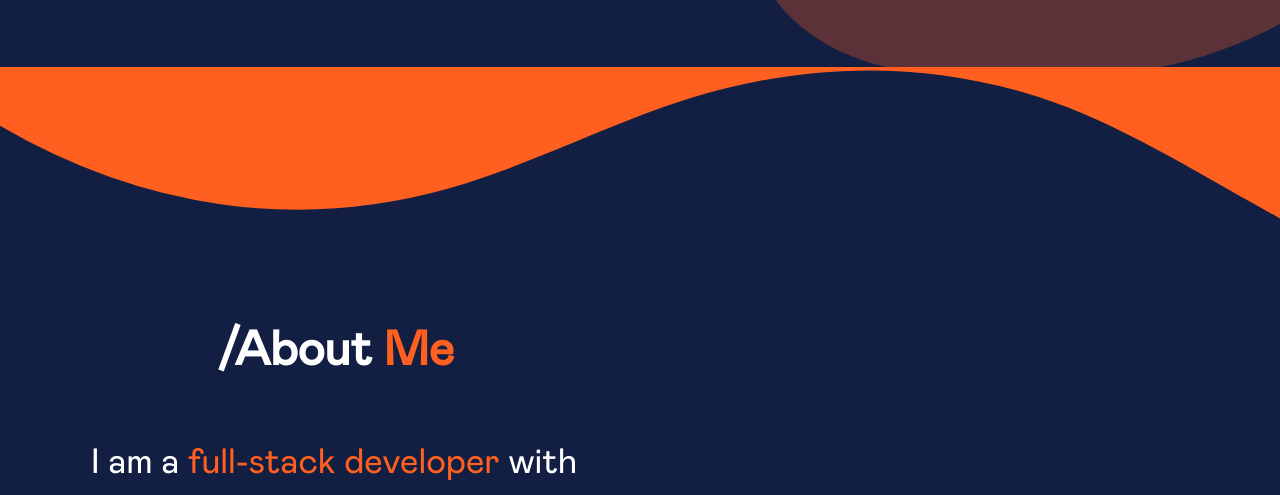
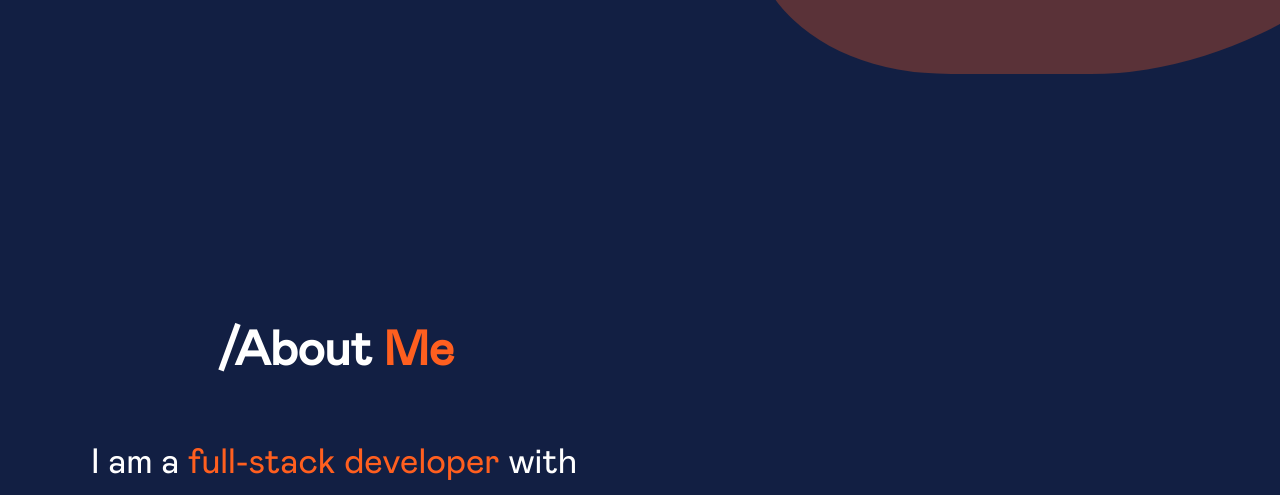
Before and after one commit to C-Meehan/portfoliov1, a website: page index.html in a window 1280 px wide. Shown: the part 496-991 px from the top of the page. Drawn offline with nearby package versions, Linux system fonts and the light colour scheme.

Commit message:
deleted wave for now

```diff
--- a/index.html
+++ b/index.html
@@ -16,7 +16,7 @@
             emailjs.init("K186n3klexni0hH1l");
         })();
     </script> -->
-    <title>Chris' Portfolio</title>
+    <title>Chris Meehan | Portfolio</title>
 </head>
 
 <body>
@@ -181,14 +181,14 @@
         </section> -->
 
         <section class="about-section">
-            <div class="wave">
+            <!-- <div class="wave">
                 <svg data-name="Layer 1" xmlns="http://www.w3.org/2000/svg" viewBox="0 0 1200 120"
                     preserveAspectRatio="none">
                     <path
                         d="M321.39,56.44c58-10.79,114.16-30.13,172-41.86,82.39-16.72,168.19-17.73,250.45-.39C823.78,31,906.67,72,985.66,92.83c70.05,18.48,146.53,26.09,214.34,3V0H0V27.35A600.21,600.21,0,0,0,321.39,56.44Z"
                         class="shape-fill"></path>
                 </svg>
-            </div>
+            </div> -->
             <div class="about-me">
                 <div class="about-left">
                     <h1 class="section-title">/About <span class="color-highlight">Me</span></h1>
```
